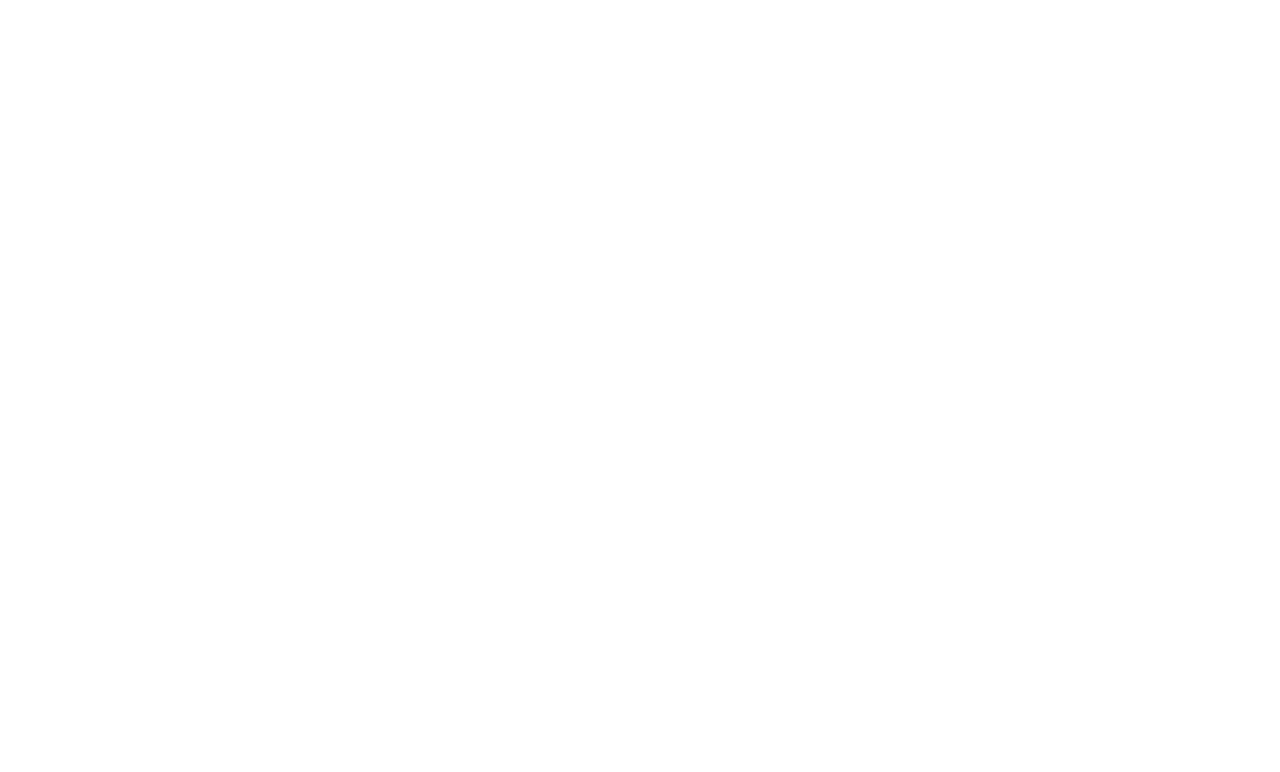
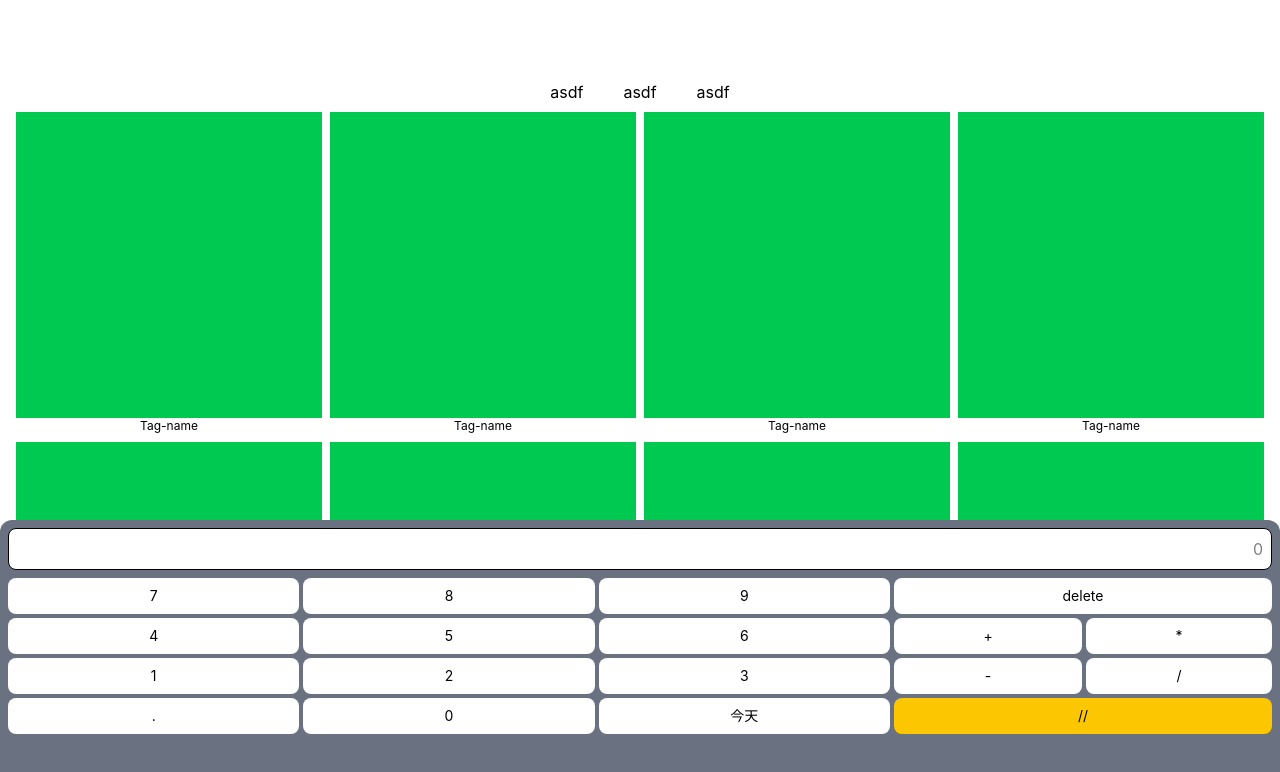
Before and after one commit to yinghautsai68/BXpense, a React (Vite) app in the folder frontend/: page /record in a window 1280 px wide. Before the commit this address had no page. Shown: the top 772 px of the page. Built offline with nearby package versions, Linux system fonts and the light colour scheme.

Commit message:
feat: add record.tsx for calculator - create CalculatorButton.tsx - create RecordTag.tsx - create Record.tsx
 Please enter the commit message for your changes. Lines starting

```diff
--- a/frontend/src/App.tsx
+++ b/frontend/src/App.tsx
@@ -6,6 +6,7 @@ import Layout from "./layout/Layout"
 import Analysis from "./pages/Analysis"
 import Savings from "./pages/Savings"
 import Tags from "./pages/Tags"
+import Record from "./pages/Record"
 
 const App = () => {
   return (
@@ -17,6 +18,7 @@ const App = () => {
       <Route path='/analysis' element={<Layout><Analysis></Analysis></Layout>}></Route>
       <Route path='/savings' element={<Layout><Savings></Savings></Layout>}></Route>
       <Route path='/tags' element={<Layout><Tags></Tags></Layout>}></Route>
+      <Route path='/record' element={<Record />}></Route>
 
     </Routes>
   )
--- /dev/null
+++ b/frontend/src/components/CalculatorButton.tsx
@@ -0,0 +1,15 @@
+import React from 'react'
+
+type CalculatorButtonProps = {
+    className?: string,
+    children: React.ReactNode
+}
+const CalculatorButton = ({ className, children }: CalculatorButtonProps) => {
+    return (
+        <div className={`${className} flex flex-row justify-center items-center  px-2  py-2 bg-white rounded-lg text-center text-sm cursor-pointer`}>
+            {children}
+        </div>
+    )
+}
+
+export default CalculatorButton
--- /dev/null
+++ b/frontend/src/components/RecordTag.tsx
@@ -0,0 +1,12 @@
+import React from 'react'
+
+const RecordTag = () => {
+    return (
+        <div className='flex flex-col items-center'>
+            <div className='w-full aspect-square bg-green-500'></div>
+            <span className='text-xs'>Tag-name</span>
+        </div>
+    )
+}
+
+export default RecordTag
--- /dev/null
+++ b/frontend/src/pages/Record.tsx
@@ -0,0 +1,73 @@
+import React from 'react'
+import RecordTag from '../components/RecordTag'
+import CalculatorButton from '../components/CalculatorButton'
+
+const Record = () => {
+    return (
+        <div className='flex flex-col gap-2 w-full h-screen pt-20'>
+            <div className='flex flex-row justify-center items-center gap-10 w-full'>
+                <span>asdf</span>
+                <span>asdf</span>
+                <span>asdf</span>
+            </div>
+
+            <div className='grid grid-cols-4 gap-2  px-4 pb-60  overflow-y-scroll'>
+                <RecordTag></RecordTag>
+                <RecordTag></RecordTag>
+                <RecordTag></RecordTag>
+                <RecordTag></RecordTag>
+                <RecordTag></RecordTag>
+                <RecordTag></RecordTag>
+                <RecordTag></RecordTag>
+                <RecordTag></RecordTag>
+
+                <RecordTag></RecordTag>
+                <RecordTag></RecordTag>
+                <RecordTag></RecordTag>
+                <RecordTag></RecordTag>
+
+                <RecordTag></RecordTag>
+                <RecordTag></RecordTag>
+                <RecordTag></RecordTag>
+                <RecordTag></RecordTag>
+            </div>
+
+            <div className='fixed left-0 bottom-0 flex flex-col gap-2 w-full h-[35%] px-2 pt-2 bg-gray-500 rounded-t-xl'>
+                <input type="text" placeholder='0' className='w-full px-2 py-2 border bg-white rounded-lg text-end' />
+                <div className='flex flex-row gap-1 w-full'>
+                    <div className='grid grid-cols-3 gap-1 w-[70%]'>
+                        <CalculatorButton>7</CalculatorButton>
+                        <CalculatorButton>8</CalculatorButton>
+                        <CalculatorButton>9</CalculatorButton>
+
+                        <CalculatorButton>4</CalculatorButton>
+                        <CalculatorButton>5</CalculatorButton>
+                        <CalculatorButton>6</CalculatorButton>
+
+                        <CalculatorButton>1</CalculatorButton>
+                        <CalculatorButton>2</CalculatorButton>
+                        <CalculatorButton>3</CalculatorButton>
+
+                        <CalculatorButton>.</CalculatorButton>
+                        <CalculatorButton>0</CalculatorButton>
+                        <CalculatorButton>今天</CalculatorButton>
+                    </div>
+                    <div className='grid gird-cols-2 gap-1 w-[30%]  '>
+                        <CalculatorButton className='col-span-2'>delete</CalculatorButton>
+
+                        <CalculatorButton>+</CalculatorButton>
+                        <CalculatorButton>*</CalculatorButton>
+
+                        <CalculatorButton>-</CalculatorButton>
+                        <CalculatorButton>/</CalculatorButton>
+
+                        <CalculatorButton className='col-span-2 bg-yellow-400'>//</CalculatorButton>
+
+                    </div>
+                </div>
+            </div>
+        </div>
+    )
+}
+
+export default Record
```
